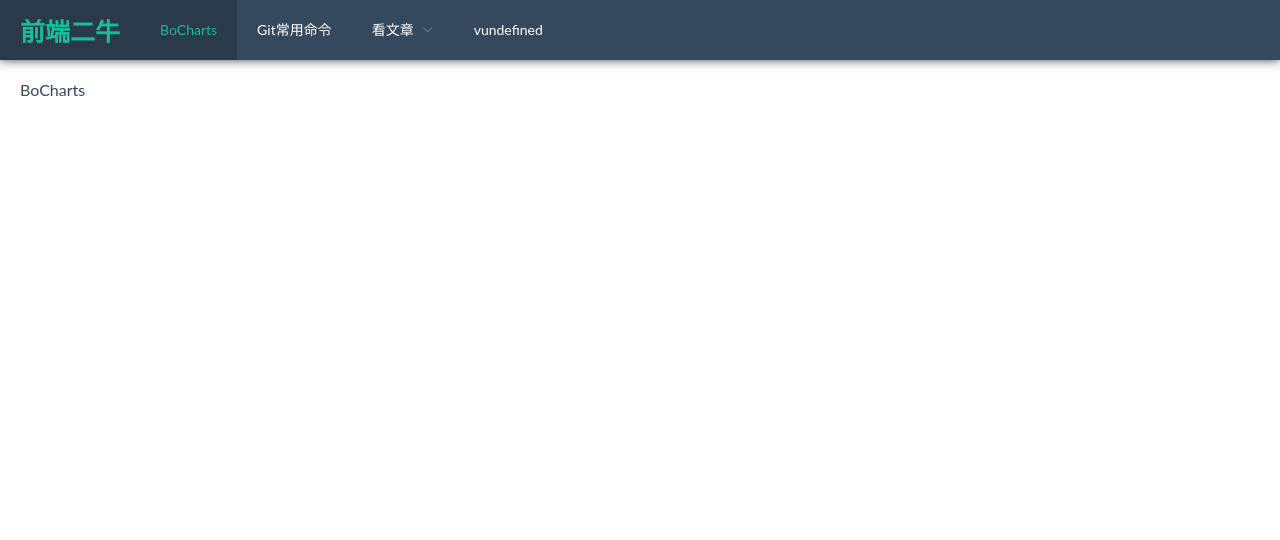
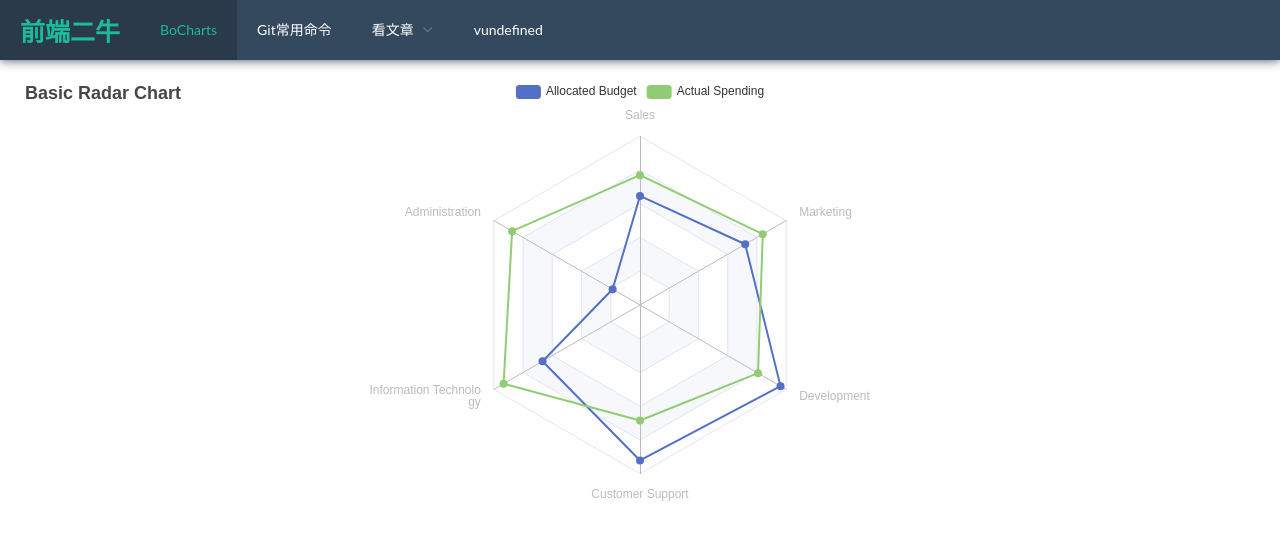
Before and after one commit to Bob2100/common-vue, a Vue app: page /#/BoCharts in a window 1280 px wide. Shown: the top 540 px of the page. Built offline with nearby package versions, Linux system fonts and the light colour scheme; the HTML template or start-up script is replaced by a standard one.

Commit message:
雷达图

```diff
--- a/src/main.js
+++ b/src/main.js
@@ -4,12 +4,14 @@ import App from './App.vue'
 import './plugins/element.js'
 import router from './router'
 import store from './store'
+import BoCharts from './bo-charts'
 import BoUI from './bo-ui'
 import './style/index.less'
 import mixin from './mixin'
 
 Vue.config.productionTip = false;
 Vue.mixin(mixin);
+Vue.use(BoCharts);
 Vue.use(BoUI);
 new Vue({
   router,
--- a/src/views/BoCharts.vue
+++ b/src/views/BoCharts.vue
@@ -1,12 +1,50 @@
 <template>
   <div>
-    BoCharts
+    <bo-radar-chart v-bind="option" />
   </div>
 </template>
 
 <script>
 export default {
-
+  computed: {
+    option() {
+      return {
+        title: {
+          text: 'Basic Radar Chart'
+        },
+        legend: {
+          data: ['Allocated Budget', 'Actual Spending']
+        },
+        radar: {
+          // shape: 'circle',
+          indicator: [
+            { name: 'Sales', max: 6500 },
+            { name: 'Administration', max: 16000 },
+            { name: 'Information Technology', max: 30000 },
+            { name: 'Customer Support', max: 38000 },
+            { name: 'Development', max: 52000 },
+            { name: 'Marketing', max: 25000 }
+          ]
+        },
+        series: [
+          {
+            name: 'Budget vs spending',
+            type: 'radar',
+            data: [
+              {
+                value: [4200, 3000, 20000, 35000, 50000, 18000],
+                name: 'Allocated Budget'
+              },
+              {
+                value: [5000, 14000, 28000, 26000, 42000, 21000],
+                name: 'Actual Spending'
+              }
+            ]
+          }
+        ]
+      };
+    }
+  }
 }
 </script>
 
```
